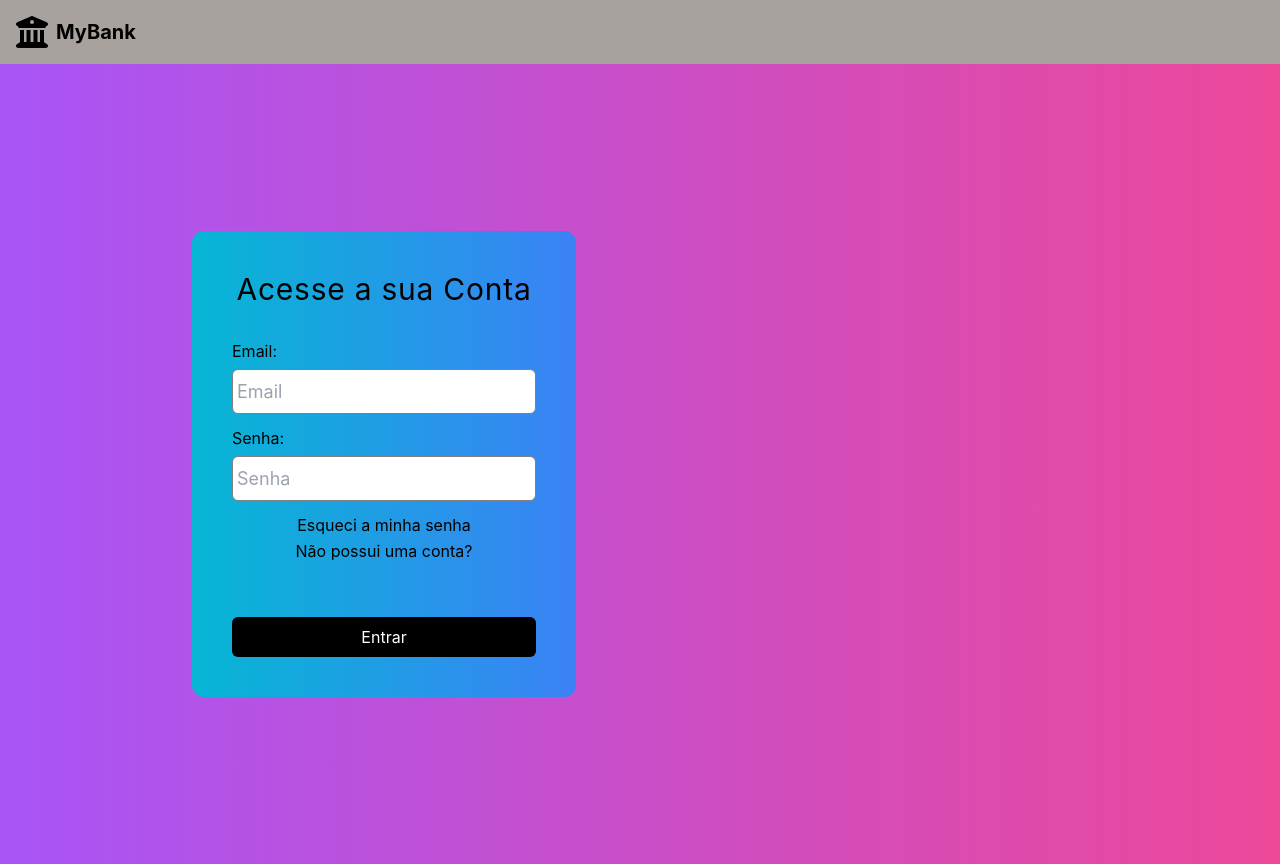
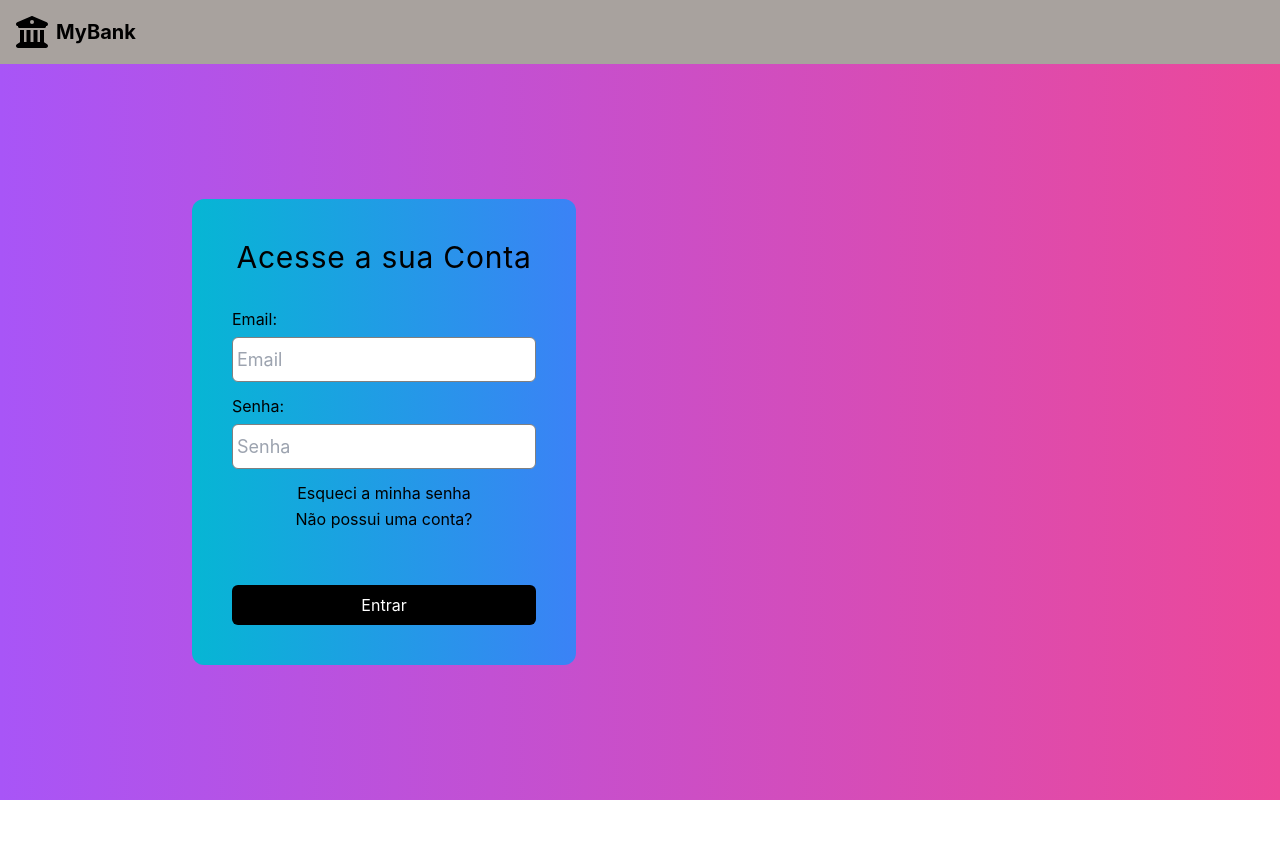
Before and after one commit to tcc-lucas-dafne/tcc-bank, a React (Create React App) app: page /login in a window 1280 px wide. After the commit the page ends 800 px from the top, so only its background shows below. Built offline with nearby package versions, Linux system fonts and the light colour scheme; no server answers.

Commit message:
fix: update styling
Co-authored-by: DafneM <moretti.dafne2@gmail.com>

```diff
--- a/public/index.html
+++ b/public/index.html
@@ -2,7 +2,7 @@
 <html lang="en">
   <head>
     <meta charset="utf-8" />
-    <link rel="icon" href="%PUBLIC_URL%/favicon.ico" />
+    <link rel="icon" href="%PUBLIC_URL%/favicon.png" type="image/png">
     <meta name="viewport" content="width=device-width, initial-scale=1" />
     <meta name="theme-color" content="#000000" />
     <meta
@@ -24,7 +24,7 @@
       work correctly both with client-side routing and a non-root public URL.
       Learn how to configure a non-root public URL by running `npm run build`.
     -->
-    <title>React App</title>
+    <title>TCC Bank</title>
   </head>
   <body>
     <noscript>You need to enable JavaScript to run this app.</noscript>
--- a/src/App.css
+++ b/src/App.css
@@ -1,6 +1,9 @@
 .App {
   text-align: center;
   min-height: 100vh;
+  background-image: url('./assets/bank.png');
+  background-size: cover;
+  background-repeat: no-repeat;
 }
 
 .App-logo {
--- a/src/components/Navigation/index.tsx
+++ b/src/components/Navigation/index.tsx
@@ -12,7 +12,7 @@ const Navigation = () => {
   };
 
   return (
-    <div className='flex bg-stone-400 py-4 px-4 items-center justify-between'>
+    <div className='flex bg-stone-400 py-4 px-4 items-center justify-between h-16'>
       <div className='flex items-center gap-2'>
         <FontAwesomeIcon icon={faBuildingColumns} size='2x' />
         <h1 className='text-xl font-bold'>MyBank</h1>
--- /dev/null
+++ b/src/global.d.ts
@@ -0,0 +1,4 @@
+declare module "*.png" {
+  const value: any;
+  export default value;
+}
--- a/src/pages/Home/index.tsx
+++ b/src/pages/Home/index.tsx
@@ -1,10 +1,8 @@
-import { Navigate } from "react-router-dom";
 import { useAppContext } from "../../context";
 import Card from '@mui/material/Card';
 import CardContent from '@mui/material/CardContent';
 import { Box } from "@mui/material";
 import { formatCurrency } from "../../utils/format-currency";
-
 
 const Home = () => {
   const { user } = useAppContext();
--- a/src/pages/Login/index.tsx
+++ b/src/pages/Login/index.tsx
@@ -72,7 +72,7 @@ const Login = () => {
   };
 
   return (
-    <Container className="h-screen bg-gradient-to-r from-purple-500 to-pink-500">
+    <Container className="flex items-center justify-center flex-col h-screen bg-gradient-to-r from-purple-500 to-pink-500">
       <div className="bg-gradient-to-r from-cyan-500 to-blue-500 p-10 w-96 rounded-xl absolute left-48">
         <div className="flex flex-col gap-8">
           {activeView === "LOGIN" && (
--- a/src/pages/Login/style.ts
+++ b/src/pages/Login/style.ts
@@ -1,11 +1,7 @@
 import styled from 'styled-components';
 
 export const Container = styled.div`
-  display: flex;
-  flex-direction: column;
-  align-items: center;
-  justify-content: center;
-  height: 100vh;
+  height: calc(100vh - 4rem);
 `;
 
 export const FormContainer = styled.div`
--- a/src/pages/UserUpdate/index.tsx
+++ b/src/pages/UserUpdate/index.tsx
@@ -83,7 +83,7 @@ const UserUpdate = () => {
   };
 
   return (
-    <div className="flex justify-between mx-10">
+    <div className="flex justify-between mx-10" style={{ backgroundImage: 'src()'}}>
       <div className="max-w-lg mt-10">
         <form onSubmit={handleUserDataSubmit} className="bg-white shadow-md rounded-lg p-6">
           <h4 className="text-2xl font-bold mb-4">Atualizar Dados de Usuario</h4>
```
Also changed, not shown: public/favicon.png (added), src/assets/bank.png (added).
